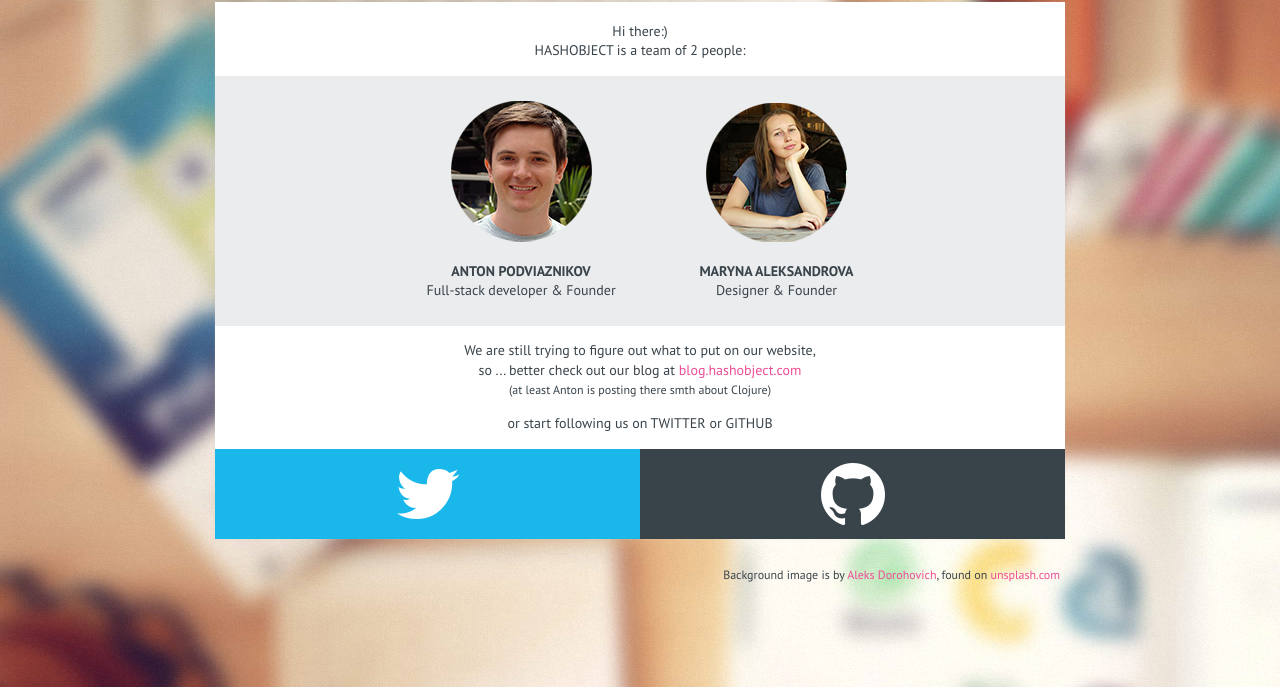
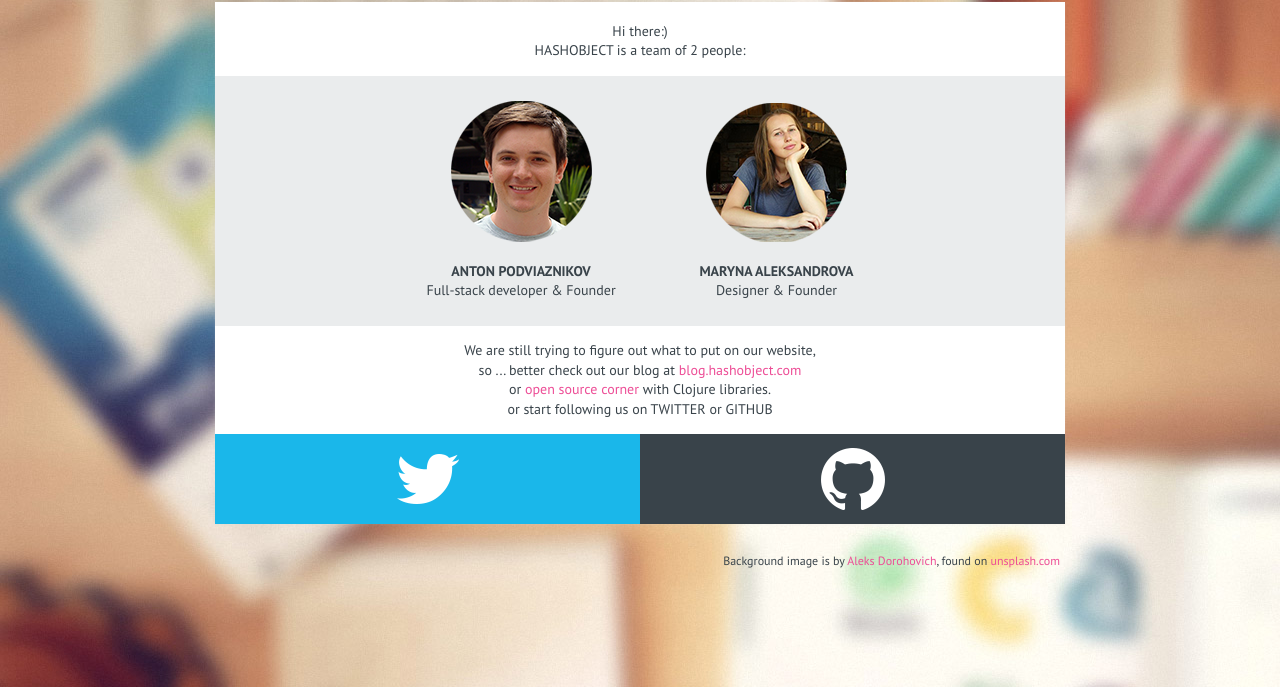
Before and after one commit to hashobject/hashobject.com, a plain HTML site: page resources/public/index.html in a window 1280 px wide. Shown: the part 113-800 px from the top of the page. Drawn offline with Linux system fonts and the light colour scheme.

Commit message:
add link to os.hashobject.com

```diff
--- a/resources/public/index.html
+++ b/resources/public/index.html
@@ -32,7 +32,7 @@
       </section>
       <p>We are still trying to figure out what to put on our website,<br>
       so ... better check out our blog at <a href="http://blog.hashobject.com/">blog.hashobject.com</a><br>
-      <small>(at least Anton is posting there smth about Clojure)</small><br>
+        or <a href="http://os.hashobject.com/">open source corner</a> with Clojure libraries.<br>
       or start following us on <span class="uppercase">Twitter</span> or <span class="uppercase">GitHub</span></p>
       <div class="button-group">
         <a class="twitter big button" href="https://twitter.com/hashobject"></a>
```
